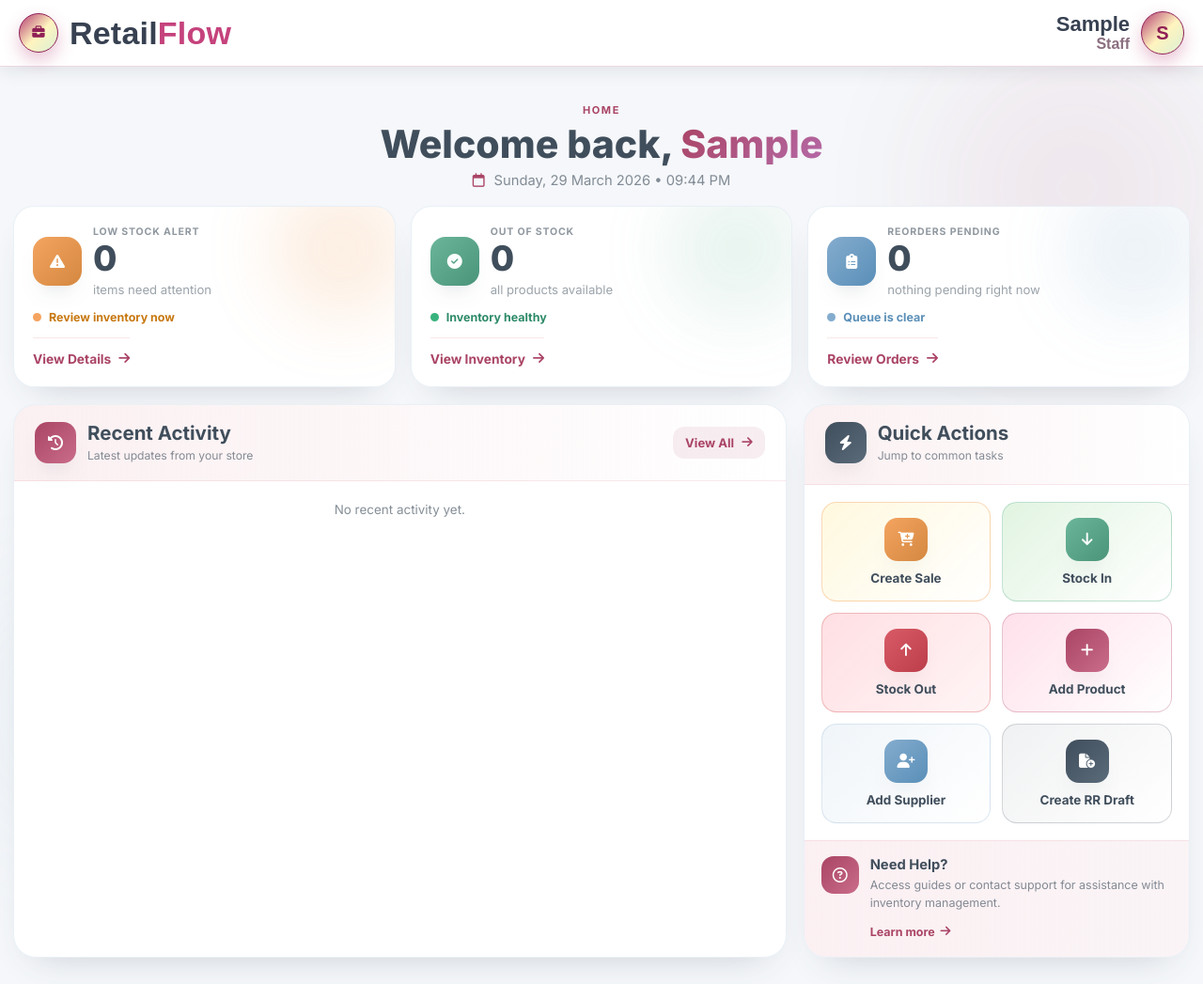
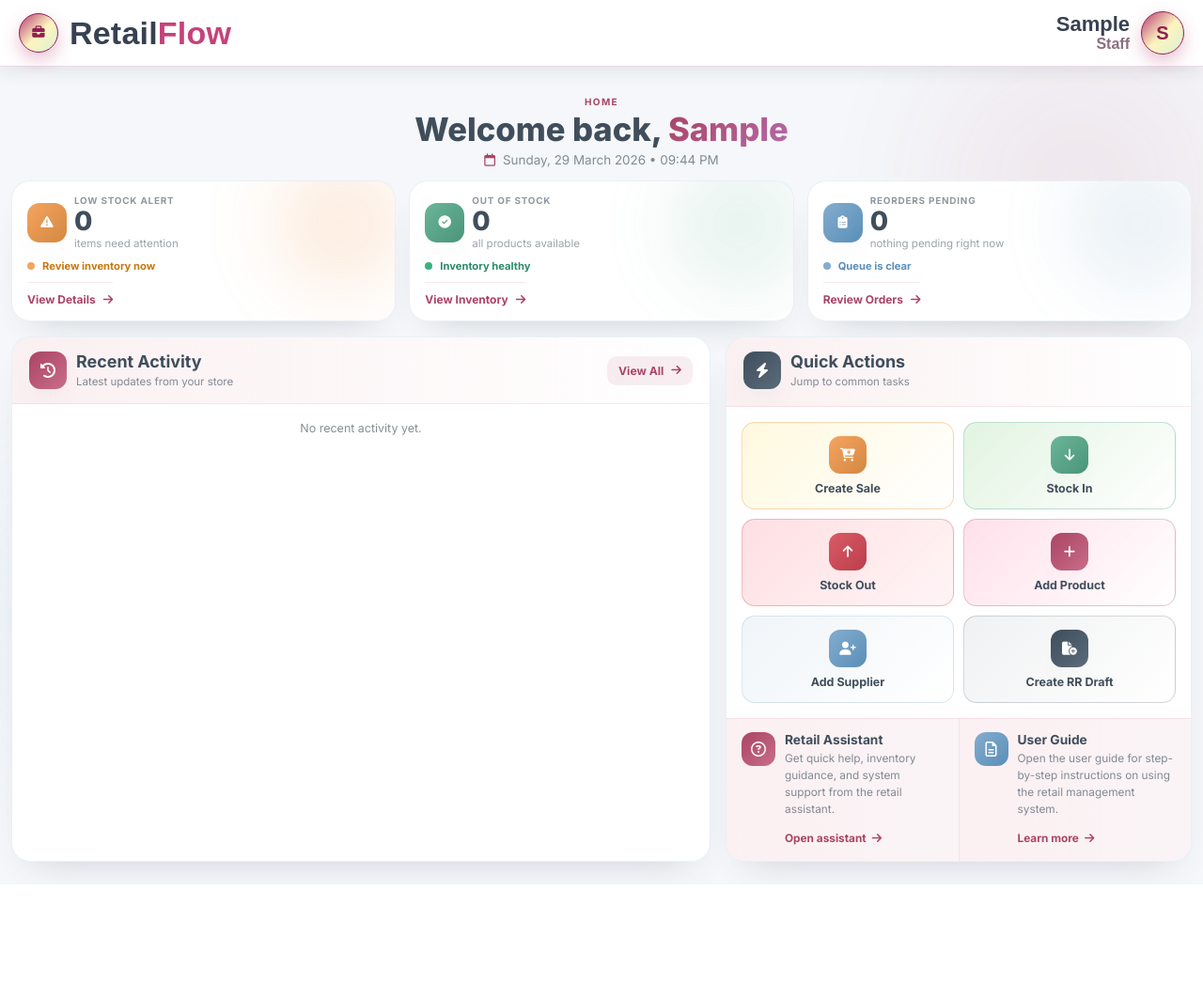
Before and after one commit to Rukhss72/retail_management_system, a Django app: page /home/ in a window 1280 px wide. Shown: the whole page at 94% size. After the commit the page ends 941 px from the top, so only its background shows below. Run offline with Django 5.2, Linux system fonts and the light colour scheme; the visitor is signed in with stand-in values (Sample User, id 1); data that the repository does not hold is empty; parts of the project's set-up code (start-up, migrations or seed data) failed here and were passed over.

Commit message:
Add user guide PDF and enhance home page with retail assistant and user guide links

```diff
--- a/retail_management_system/retail/templates/retail/home.html
+++ b/retail_management_system/retail/templates/retail/home.html
@@ -7,7 +8,7 @@
 
   .container{
     max-width: 100%;
-    padding: 18px 14px 28px;
+    padding: 14px 12px 24px;
   }
 
   .home-shell,
@@ -31,7 +32,7 @@
     --text-muted:rgba(64, 78, 92, 0.64);
     font-family:'Inter', sans-serif;
     color:var(--brand-navy);
-    max-width: 1380px;
+    max-width: 1280px;
     margin: 0 auto;
     position: relative;
   }
@@ -85,7 +86,7 @@
   }
 
   .hero{
-    padding:10px 0 18px;
+    padding:6px 0 14px;
     position:relative;
     z-index:1;
   }
@@ -94,7 +95,7 @@
     display:flex;
     justify-content:center;
     align-items:center;
-    gap:20px;
+    gap:16px;
   }
 
   .hero-copy{
@@ -103,16 +104,16 @@
 
   .eyebrow{
     color:var(--brand-rose);
-    font-size:11px;
+    font-size:10px;
     font-weight:700;
     letter-spacing:.14em;
     text-transform:uppercase;
-    margin-bottom:8px;
+    margin-bottom:6px;
   }
 
   .hero h1{
-    margin:0 0 8px;
-    font-size:clamp(1.9rem, 3.2vw, 3.3rem);
+    margin:0 0 6px;
+    font-size:clamp(1.6rem, 2.7vw, 2.7rem);
     line-height:1.05;
     font-weight:800;
     color:var(--brand-navy);
@@ -130,9 +131,9 @@
     display:flex;
     align-items:center;
     justify-content:center;
-    gap:10px;
+    gap:8px;
     color:var(--text-muted);
-    font-size:.92rem;
+    font-size:.84rem;
   }
 
   .hero-meta i{
@@ -176,15 +177,15 @@
   .stats-grid{
     display:grid;
     grid-template-columns:repeat(3, minmax(0, 1fr));
-    gap:16px;
-    margin-bottom:18px;
+    gap:14px;
+    margin-bottom:16px;
     position:relative;
     z-index:1;
   }
 
   .stat-card{
-    border-radius:22px;
-    padding:20px;
+    border-radius:20px;
+    padding:14px 16px;
     overflow:hidden;
     transition:transform .28s ease, box-shadow .28s ease;
   }
@@ -215,7 +216,7 @@
     display:flex;
     align-items:center;
     justify-content:space-between;
-    gap:14px;
+    gap:12px;
     position:relative;
     z-index:1;
   }
@@ -223,24 +224,24 @@
   .stat-main{
     display:flex;
     align-items:center;
-    gap:12px;
+    gap:8px;
   }
 
   .stat-icon{
-    width:52px;
-    height:52px;
-    border-radius:16px;
+    width:42px;
+    height:42px;
+    border-radius:13px;
     display:flex;
     align-items:center;
     justify-content:center;
     color:#fff;
-    font-size:1rem;
+    font-size:.84rem;
     box-shadow:0 14px 26px -18px rgba(64, 78, 92, .55);
   }
 
   .stat-label{
     margin:0;
-    font-size:.66rem;
+    font-size:.62rem;
     letter-spacing:.08em;
     text-transform:uppercase;
     color:rgba(64, 78, 92, .58);
@@ -248,30 +249,30 @@
   }
 
   .stat-value{
-    margin:4px 0 0;
-    font-size:2.3rem;
+    margin:2px 0 0;
+    font-size:1.75rem;
     line-height:1;
     font-weight:800;
   }
 
   .stat-sub{
-    margin-top:6px;
+    margin-top:3px;
     color:rgba(64, 78, 92, .52);
-    font-size:.82rem;
+    font-size:.72rem;
   }
 
   .stat-note{
-    margin-top:14px;
+    margin-top:10px;
     display:flex;
     align-items:center;
     gap:8px;
-    font-size:.78rem;
+    font-size:.7rem;
     font-weight:700;
   }
 
   .stat-note .pulse{
-    width:9px;
-    height:9px;
+    width:8px;
+    height:8px;
     border-radius:50%;
     display:inline-block;
   }
@@ -286,68 +287,68 @@
   .stat-note.blue .pulse{ background:#84ACCE; }
 
   .stat-link{
-    margin-top:14px;
-    padding-top:14px;
+    margin-top:10px;
+    padding-top:10px;
     border-top:1px solid rgba(237, 191, 198, .38);
     display:inline-flex;
     align-items:center;
     gap:8px;
-    font-size:.86rem;
+    font-size:.75rem;
     font-weight:700;
     color:var(--brand-rose);
   }
 
   .main-grid{
     display:grid;
-    grid-template-columns:minmax(0, 1.9fr) minmax(320px, .95fr);
-    gap:18px;
+    grid-template-columns:minmax(0, 1.2fr) minmax(280px, .8fr);
+    gap:16px;
     position:relative;
     z-index:1;
   }
 
   .panel{
-    border-radius:24px;
+    border-radius:20px;
     overflow:hidden;
   }
 
   .panel-head{
-    padding:18px 22px;
+    padding:15px 18px;
     border-bottom:1px solid rgba(237, 191, 198, .34);
     background:linear-gradient(90deg, rgba(237, 191, 198, .24), rgba(255, 255, 255, .85));
     display:flex;
     justify-content:space-between;
     align-items:center;
-    gap:16px;
+    gap:12px;
   }
 
   .panel-head-main{
     display:flex;
     align-items:center;
-    gap:12px;
+    gap:10px;
   }
 
   .panel-icon{
-    width:44px;
-    height:44px;
-    border-radius:14px;
+    width:40px;
+    height:40px;
+    border-radius:12px;
     color:#fff;
     display:flex;
     align-items:center;
     justify-content:center;
-    flex:0 0 44px;
+    flex:0 0 40px;
     box-shadow:0 14px 26px -16px rgba(64, 78, 92, .55);
   }
 
   .panel-head h2{
     margin:0;
-    font-size:1.28rem;
+    font-size:1.12rem;
     line-height:1.1;
     color:var(--brand-navy);
   }
 
   .panel-note{
     margin-top:4px;
-    font-size:.76rem;
+    font-size:.72rem;
     color:var(--text-muted);
   }
 
@@ -355,11 +356,11 @@
     display:inline-flex;
     align-items:center;
     gap:8px;
-    padding:9px 13px;
-    border-radius:12px;
+    padding:8px 12px;
+    border-radius:10px;
     background:rgba(170, 68, 101, .09);
     color:var(--brand-rose);
-    font-size:.82rem;
+    font-size:.76rem;
     font-weight:700;
     transition:background .2s ease, color .2s ease, transform .2s ease;
   }
@@ -462,48 +463,60 @@
 
   .activity-title{
     margin:0;
-    font-size:.95rem;
+    font-size:.88rem;
     font-weight:700;
     color:var(--brand-navy);
   }
 
   .activity-item-text{
-    margin-top:6px;
+    margin-top:4px;
     color:var(--text-muted);
-    font-size:.84rem;
+    font-size:.78rem;
     line-height:1.45;
   }
 
   .activity-time{
     flex:0 0 auto;
-    padding:5px 10px;
-    border-radius:999px;
-    font-size:.68rem;
+    min-width:86px;
+    padding:6px 8px;
+    border-radius:12px;
+    font-size:.64rem;
     font-weight:700;
     color:var(--brand-rose);
     background:rgba(237, 191, 198, .42);
+    display:flex;
+    flex-direction:column;
+    align-items:center;
+    gap:2px;
+    text-align:center;
+  }
+
+  .activity-date{
+    font-size:.58rem;
+    color:rgba(64, 78, 92, .7);
+    font-weight:600;
   }
 
   .sidebar-panel .panel-head{
-    padding-bottom:22px;
+    padding-bottom:18px;
   }
 
   .shortcut-grid{
-    padding:18px;
+    padding:16px;
     display:grid;
     grid-template-columns:repeat(2, minmax(0, 1fr));
-    gap:12px;
+    gap:10px;
   }
 
   .shortcut-card{
-    border-radius:16px;
-    padding:16px 12px;
+    border-radius:14px;
+    padding:14px 10px;
     border:1px solid rgba(64, 78, 92, .14);
     display:flex;
     flex-direction:column;
     align-items:center;
     justify-content:center;
-    gap:10px;
+    gap:8px;
     text-align:center;
     transition:transform .28s ease, box-shadow .28s ease, border-color .28s ease;
     position:relative;
@@ -531,20 +544,20 @@
   }
 
   .shortcut-icon{
-    width:46px;
-    height:46px;
-    border-radius:14px;
+    width:40px;
+    height:40px;
+    border-radius:12px;
     color:#fff;
     display:flex;
     align-items:center;
     justify-content:center;
-    font-size:.95rem;
+    font-size:.88rem;
     box-shadow:0 16px 26px -18px rgba(64, 78, 92, .55);
   }
 
   .shortcut-title{
     color:var(--brand-navy);
-    font-size:.84rem;
+    font-size:.78rem;
     font-weight:700;
   }
 
@@ -579,52 +592,66 @@
   }
 
   .help-card{
-    padding:16px 18px 18px;
+    padding:14px 16px 16px;
     border-top:1px solid rgba(237, 191, 198, .34);
     background:linear-gradient(90deg, rgba(245, 213, 220, .36), rgba(170, 68, 101, .06));
     display:flex;
     align-items:flex-start;
-    gap:12px;
+    gap:10px;
   }
 
   .help-icon{
-    width:40px;
-    height:40px;
-    border-radius:13px;
+    width:36px;
+    height:36px;
+    border-radius:12px;
     color:#fff;
     display:flex;
     align-items:center;
     justify-content:center;
-    flex:0 0 40px;
+    flex:0 0 36px;
   }
 
   .help-title{
     margin:0 0 4px;
-    font-size:.92rem;
+    font-size:.86rem;
     font-weight:700;
   }
 
   .help-text{
     margin:0 0 10px;
     color:var(--text-muted);
-    font-size:.78rem;
+    font-size:.74rem;
     line-height:1.5;
   }
 
   .help-link{
     color:var(--brand-rose);
-    font-size:.78rem;
+    font-size:.74rem;
     font-weight:700;
     display:inline-flex;
     align-items:center;
     gap:6px;
   }
 
+  .help-stack{
+    display:flex;
+    flex-direction:row;
+    align-items:stretch;
+  }
+
+  .help-stack .help-card{
+    flex:1;
+  }
+
+  .help-stack .help-card + .help-card{
+    border-left:1px solid rgba(237, 191, 198, .34);
+  }
+
   .empty-activity{
-    padding:22px;
+    padding:18px;
     text-align:center;
     color:var(--text-muted);
-    font-size:.84rem;
+    font-size:.78rem;
   }
 
   @media (max-width: 1180px){
@@ -905,17 +943,33 @@
         </a>
       </div>
 
+      <div class="help-stack">
         <div class="help-card">
           <div class="help-icon gradient-rose">
             <i class="fa-regular fa-circle-question"></i>
           </div>
           <div>
-          <h3 class="help-title">Need Help?</h3>
-          <p class="help-text">Access guides or contact support for assistance with inventory management.</p>
+            <h3 class="help-title">Retail Assistant</h3>
+            <p class="help-text">Get quick help, inventory guidance, and system support from the retail assistant.</p>
             <a class="help-link" href="{% url 'assistant' %}">
+              Open assistant
+              <i class="fa-solid fa-arrow-right"></i>
+            </a>
+          </div>
+        </div>
+
+        <div class="help-card">
+          <div class="help-icon gradient-blue">
+            <i class="fa-regular fa-file-lines"></i>
+          </div>
+          <div>
+            <h3 class="help-title">User Guide</h3>
+            <p class="help-text">Open the user guide for step-by-step instructions on using the retail management system.</p>
+            <a class="help-link" href="{% static 'retail/docs/RMS User Guide.pdf' %}" target="_blank" rel="noopener">
               Learn more
               <i class="fa-solid fa-arrow-right"></i>
             </a>
+          </div>
         </div>
       </div>
     </aside>
--- a/retail_management_system/retail_management_system/urls.py
+++ b/retail_management_system/retail_management_system/urls.py
@@ -40,9 +40,11 @@ urlpatterns = [
 
 '''
 
+from django.conf import settings
+from django.conf.urls.static import static
 from django.contrib import admin
+from django.shortcuts import redirect
 from django.urls import path, include
-from django.shortcuts import redirect
 from retail.views import AdminLoginView
 
 urlpatterns = [
@@ -54,3 +56,6 @@ urlpatterns = [
 
     path("", include("retail.urls")), # app urls
 ]
+
+if settings.DEBUG:
+    urlpatterns += static(settings.STATIC_URL, document_root=settings.BASE_DIR / "retail" / "static")
```
Also changed, not shown: other parts of retail_management_system/retail/templates/retail/home.html (+32 -20 lines), 1 other file. Lines whose indentation alone changed are shown as unchanged.
